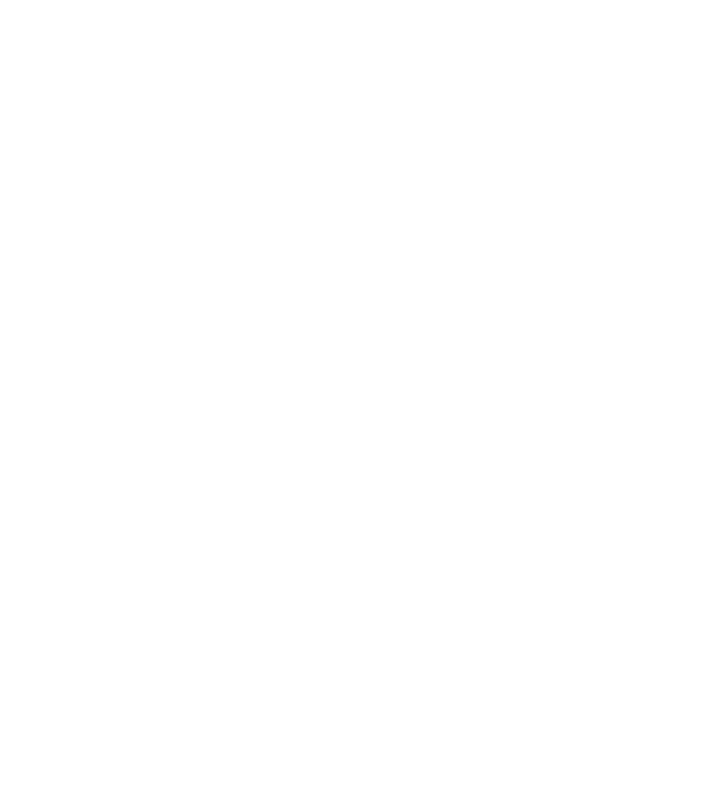
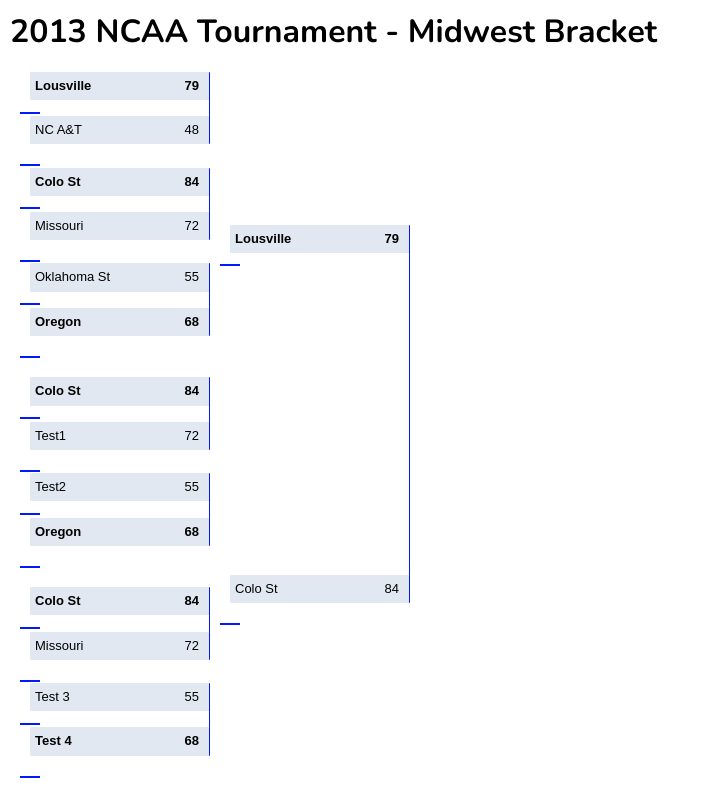
Before and after one commit to Rindersteak/JudoKampfFront, a React (Create React App) app: page /tournamentTree in a window 1280 px wide. Before the commit this address had no page. Shown: the whole page, without its empty margins (0-709 px from the left). Built offline with nearby package versions, Linux system fonts and the light colour scheme.

Commit message:
TournamentTree

```diff
--- /dev/null
+++ b/src/Pages/TournamentTree/TorunamentTree.tsx
@@ -0,0 +1,158 @@
+import React from 'react';
+import './TournamentTree.css';
+
+const TournamentTree = () => {
+  return (
+    <div>
+      <h1>2013 NCAA Tournament - Midwest Bracket</h1>
+      <main id="tournament">
+        <ul className="round round-1">
+          <li className="spacer">&nbsp;</li>
+
+          <li className="game game-top winner">
+            <div className="player-box">
+              Lousville <span>79</span>
+            </div>
+            <div className="connector"></div> {/* Line connector */}
+          </li>
+          <li className="game game-spacer">&nbsp;</li>
+          <li className="game game-bottom">
+            <div className="player-box">
+              NC A&T <span>48</span>
+            </div>
+            <div className="connector"></div> {/* Line connector */}
+          </li>
+
+          {/* Additional players */}
+          <li className="spacer">&nbsp;</li>
+
+          <li className="game game-top winner">
+            <div className="player-box">
+              Colo St <span>84</span>
+            </div>
+            <div className="connector"></div> {/* Line connector */}
+          </li>
+          <li className="game game-spacer">&nbsp;</li>
+          <li className="game game-bottom">
+            <div className="player-box">
+              Missouri <span>72</span>
+            </div>
+            <div className="connector"></div> {/* Line connector */}
+          </li>
+
+          <li className="spacer">&nbsp;</li>
+
+          <li className="game game-top">
+            <div className="player-box">
+              Oklahoma St <span>55</span>
+            </div>
+            <div className="connector"></div> {/* Line connector */}
+          </li>
+          <li className="game game-spacer">&nbsp;</li>
+          <li className="game game-bottom winner">
+            <div className="player-box">
+              Oregon <span>68</span>
+            </div>
+            <div className="connector"></div> {/* Line connector */}
+          </li>
+
+          <li className="spacer">&nbsp;</li>
+
+
+                  {/* Additional players */}
+                  <li className="spacer">&nbsp;</li>
+
+<li className="game game-top winner">
+  <div className="player-box">
+    Colo St <span>84</span>
+  </div>
+  <div className="connector"></div> {/* Line connector */}
+</li>
+<li className="game game-spacer">&nbsp;</li>
+<li className="game game-bottom">
+  <div className="player-box">
+    Test1 <span>72</span>
+  </div>
+  <div className="connector"></div> {/* Line connector */}
+</li>
+
+<li className="spacer">&nbsp;</li>
+
+<li className="game game-top">
+  <div className="player-box">
+    Test2 <span>55</span>
+  </div>
+  <div className="connector"></div> {/* Line connector */}
+</li>
+<li className="game game-spacer">&nbsp;</li>
+<li className="game game-bottom winner">
+  <div className="player-box">
+    Oregon <span>68</span>
+  </div>
+  <div className="connector"></div> {/* Line connector */}
+</li>
+
+<li className="spacer">&nbsp;</li>
+
+          {/* Additional players */}
+          <li className="spacer">&nbsp;</li>
+
+          <li className="game game-top winner">
+            <div className="player-box">
+              Colo St <span>84</span>
+            </div>
+            <div className="connector"></div> {/* Line connector */}
+          </li>
+          <li className="game game-spacer">&nbsp;</li>
+          <li className="game game-bottom">
+            <div className="player-box">
+              Missouri <span>72</span>
+            </div>
+            <div className="connector"></div> {/* Line connector */}
+          </li>
+
+          <li className="spacer">&nbsp;</li>
+
+          <li className="game game-top">
+            <div className="player-box">
+              Test 3 <span>55</span>
+            </div>
+            <div className="connector"></div> {/* Line connector */}
+          </li>
+          <li className="game game-spacer">&nbsp;</li>
+          <li className="game game-bottom winner">
+            <div className="player-box">
+              Test 4 <span>68</span>
+            </div>
+            <div className="connector"></div> {/* Line connector */}
+          </li>
+
+          <li className="spacer">&nbsp;</li>
+        </ul>
+
+        {/* Round 2 */}
+        <ul className="round round-2">
+          <li className="spacer">&nbsp;</li>
+          <li className="game game-top winner">
+            <div className="player-box">
+              Lousville <span>79</span>
+            </div>
+            <div className="connector"></div> {/* Line connector */}
+          </li>
+          <li className="game game-spacer">&nbsp;</li>
+          <li className="game game-bottom">
+            <div className="player-box">
+              Colo St <span>84</span>
+            </div>
+            <div className="connector"></div> {/* Line connector */}
+          </li>
+          <li className="spacer">&nbsp;</li>
+        </ul>
+
+        {/* Rest of the rounds... */}
+      </main>
+    </div>
+  );
+}
+
+export default TournamentTree;
--- /dev/null
+++ b/src/Pages/TournamentTree/TournamentTree.css
@@ -0,0 +1,100 @@
+/*
+ * Flex Layout Specifics
+*/
+main {
+    display: flex;
+    flex-direction: row;
+  }
+
+  .round {
+    display: flex;
+    flex-direction: column;
+    justify-content: center;
+    width: 200px;
+    list-style: none;
+    padding: 0;
+  }
+
+  .round .spacer {
+    flex-grow: 1;
+  }
+
+  .round .spacer:first-child,
+  .round .spacer:last-child {
+    flex-grow: 0.5;
+  }
+
+  .round .game-spacer {
+    flex-grow: 1;
+  }
+
+  /*
+   * General Styles
+  */
+  body {
+    font-family: sans-serif;
+    font-size: small;
+    padding: 10px;
+    line-height: 1.4em;
+  }
+
+  li.game {
+    padding-left: 20px;
+  }
+
+  li.game.winner {
+    font-weight: bold;
+  }
+
+  li.game span {
+    float: right;
+    margin-right: 5px;
+  }
+
+  li.game-top {
+    border-bottom: none; /* Remove border at the bottom */
+  }
+
+  li.game-spacer {
+    border-right: 1.5px solid #001AFF;
+    min-height: 17px;
+  }
+
+  li.game-bottom {
+    border-top: none; /* Remove border at the top */
+  }
+
+  /* New styles for player box */
+  .player-box {
+    background: #E1E8F2;
+    border-radius: 1px;
+    padding: 5px;
+    margin-bottom: 5px;
+    border-right: 1.5px solid #001AFF;
+  }
+
+  li.game-top .player-box {
+    margin-bottom: -1px; /* Reduce margin between player boxes */
+  }
+
+  li.game-bottom .player-box {
+    margin-top: -1px; /* Reduce margin between player boxes */
+  }
+
+  /* New styles for connectors */
+  .connector {
+    position: relative;
+    width: 0;
+    height: 100%;
+  }
+
+  .connector:before {
+    content: '';
+    position: absolute;
+    top: 50%;
+    left: 100%;
+    width: 20px;
+    height: 2px;
+    background-color: #001AFF;
+    transform: translate(-50%, -50%);
+  }
--- a/src/Routes/Routes.tsx
+++ b/src/Routes/Routes.tsx
@@ -6,6 +6,8 @@ import FighterList from '../Pages/FighterList/FighterList';
 import FighterManager from '../Pages/FighterManager/FighterManager';
 import TournamentDetails from '../Pages/TournamentDetails/TournamentDetails';
 import TournamentList from '../Pages/TournamentList/TournamentList';
+import TournamentTree from '../Pages/TournamentTree/TorunamentTree';
+
 
 interface AppRoutesProps {
     onOpenTournamentForm: () => void;
@@ -51,6 +53,7 @@ const AppRoutes: React.FC<AppRoutesProps> = ({
             }
         />
         <Route path="/tournament-list" element={<TournamentList onClose={onOpenTournamentList} />} />
+        <Route path="/tournamentTree" element={<TournamentTree/>} />
     </Routes>
 );
 
```
